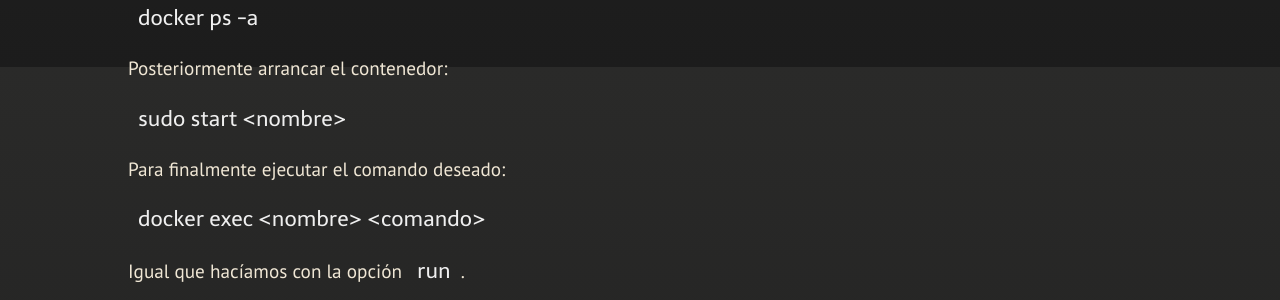
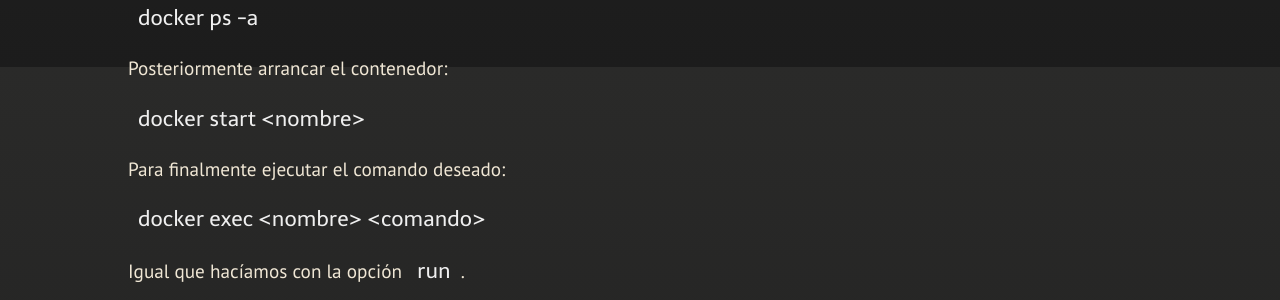
Before and after one commit to JJ/IV, a Jekyll site: the page built from documentos/temas/Contenedores.md, in a window 1280 px wide and 900 px high, scrolled down 5179 px. Shown: the part 154-454 px from the top of the window. Built offline with Jekyll 4.4.1, drawn with Linux system fonts in a browser that asks for light colours; nearby versions of some CDN libraries; some web fonts are replaced; our own code applies the rules of GitHub Pages for plain Markdown files; some of the changed lines change nothing that is shown.

Commit message:
Sync documentos/temas/Contenedores.md de master a gh-pages

````diff
--- a/documentos/temas/Contenedores.md
+++ b/documentos/temas/Contenedores.md
@@ -2,15 +2,15 @@
 layout: index
 
 
-prev: PaaS
-next: Gestion_de_configuraciones
+prev: Desarrollo_basado_en_pruebas
+next: Integracion_continua
 ---
 
 # Virtualización *ligera* usando contenedores
 
 <!--@
-prev: PaaS
-next: Gestion_de_configuraciones
+prev: Desarrollo_basado_en_pruebas
+next: Integracion_continua
 -->
 
 <div class="objetivos" markdown="1">
@@ -232,7 +232,7 @@
 
 Posteriormente arrancar el contenedor:
 
-```sudo start <nombre>```
+```docker start <nombre>```
 
 Para finalmente ejecutar el comando deseado:
 
````
